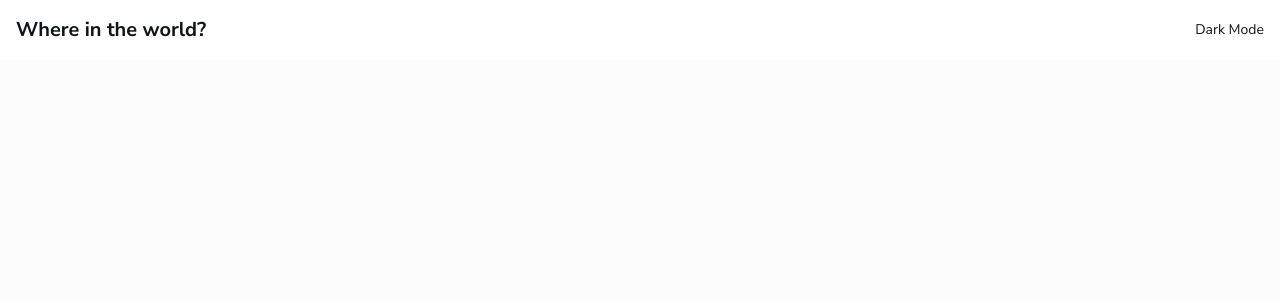
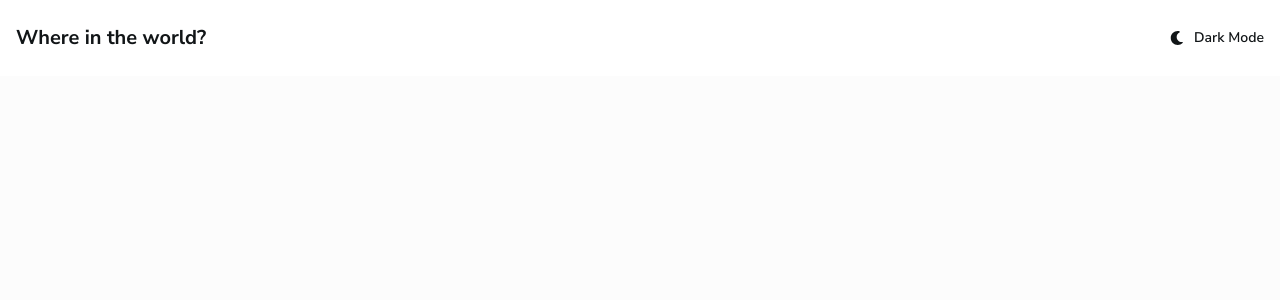
Before and after one commit to SortJakke/FM-rest_countries, a React (Vite) app: page / in a window 1280 px wide. Shown: the top 300 px of the page. Built offline with nearby package versions, Linux system fonts and the light colour scheme.

Commit message:
feat: install Font Awesome icons and finishing the header

```diff
--- a/package.json
+++ b/package.json
@@ -10,6 +10,9 @@
     "preview": "vite preview"
   },
   "dependencies": {
+    "@fortawesome/fontawesome-svg-core": "^7.0.1",
+    "@fortawesome/free-solid-svg-icons": "^7.0.1",
+    "@fortawesome/react-fontawesome": "^3.0.2",
     "react": "^19.1.1",
     "react-dom": "^19.1.1"
   },
--- a/src/components/Header.tsx
+++ b/src/components/Header.tsx
@@ -1,13 +1,19 @@
 import { useContext } from "react"
 import { ThemeContext } from "../context/ThemeContext"
+import { FontAwesomeIcon } from "@fortawesome/react-fontawesome"
+import { faMoon, faSun } from "@fortawesome/free-solid-svg-icons"
 
 function Header() {
   const { theme, toggleTheme } = useContext(ThemeContext)
 
   return (
-    <header className="flex justify-between items-center p-4 bg-elLight dark:bg-elDark">
+    <header className="flex justify-between items-center px-4 py-6 bg-elLight dark:bg-elDark">
       <h1 className="text-xl font-bold">Where in the world?</h1>
-      <button onClick={toggleTheme} className="text-sm">
+      <button
+        onClick={toggleTheme}
+        className="flex items-center gap-2 text-sm font-semibold"
+      >
+        <FontAwesomeIcon icon={theme === "light" ? faMoon : faSun} />
         {theme === "light" ? "Dark Mode" : "Light Mode"}
       </button>
     </header>
```
Also changed, not shown: 1 other file (tests, documents, lock files or other folders).
